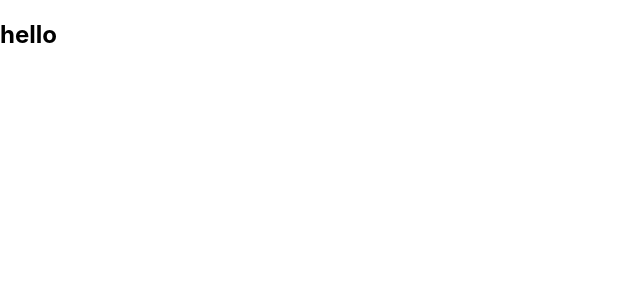
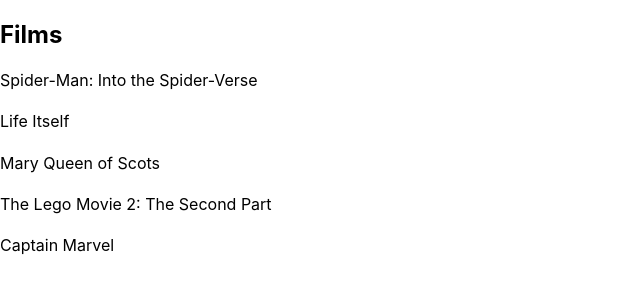
Before and after one commit to Klostar/Film-Release-Js-React-W14D1, a React (Create React App) app: page / in a window 1280 px wide. Shown: the top 300 px of the page, without its empty margins (0-640 px from the left). Built offline with nearby package versions, Linux system fonts and the light colour scheme.

Commit message:
films rendering on page

```diff
--- /dev/null
+++ b/src/components/Film.js
@@ -0,0 +1,14 @@
+import React, {Component} from 'react';
+
+class Film extends Component{
+  render(){
+    return(
+      <div>
+      <h4>{this.props.children}</h4>
+      <p>{this.props.name}</p>
+      </div>
+    )
+  }
+}
+
+export default Film;
--- a/src/components/FilmList.js
+++ b/src/components/FilmList.js
@@ -0,0 +1,24 @@
+import React, {Component} from 'react';
+import Film from './Film';
+
+class FilmList extends Component{
+  render(){
+const filmNodes = this.props.data.map(film =>{
+  return(
+    <Film
+      key={film.id}
+      name={film.name}>
+    </Film>
+  )
+})
+
+
+    return(
+      <div className ='film-list'>
+        {filmNodes}
+      </div>
+    )
+  }
+}
+
+export default FilmList;
--- a/src/containers/FilmBox.js
+++ b/src/containers/FilmBox.js
@@ -1,15 +1,48 @@
 import React, {Component} from 'react';
-//impport film list
+import FilmList from '../components/FilmList';
 
 class FilmBox extends Component{
+  constructor(props){
+    super(props);
+
+    this.state ={
+    data:[
+  {
+    id: 1,
+    name: "Spider-Man: Into the Spider-Verse",
+    url: "https://www.imdb.com/title/tt4633694/?ref_=rlm"
+  },
+  {
+    id: 2,
+    name: "Life Itself",
+    url: "https://www.imdb.com/title/tt5989218/?ref_=rlm"
+  },
+  {
+    id: 3,
+    name: "Mary Queen of Scots",
+    url: "https://www.imdb.com/title/tt2328900/?ref_=rlm"
+  },
+  {
+    id: 4,
+    name: "The Lego Movie 2: The Second Part",
+    url: "https://www.imdb.com/title/tt3513498/?ref_=rlm"
+  },
+  {
+    id: 5,
+    name: "Captain Marvel",
+    url: "https://www.imdb.com/title/tt4154664/?ref_=rlm"
+  }
+]
+    }
+  }
 render(){
   return(
     <div className = 'film-box'>
-
-    <h2>hello</h2>
+      <h2>Films</h2>
+      <FilmList data={this.state.data}/>
     </div>
-  )
-}
+    )
+  }
 }
 
 export default FilmBox;
```
